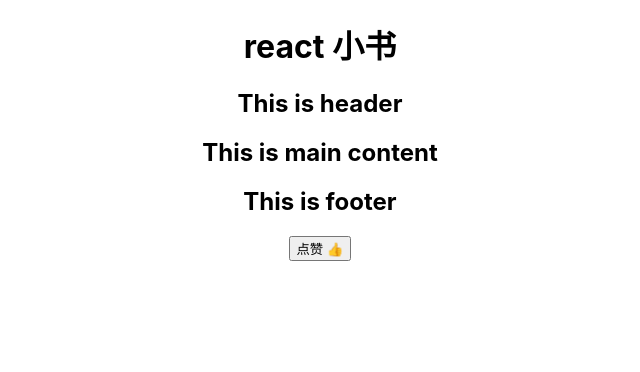
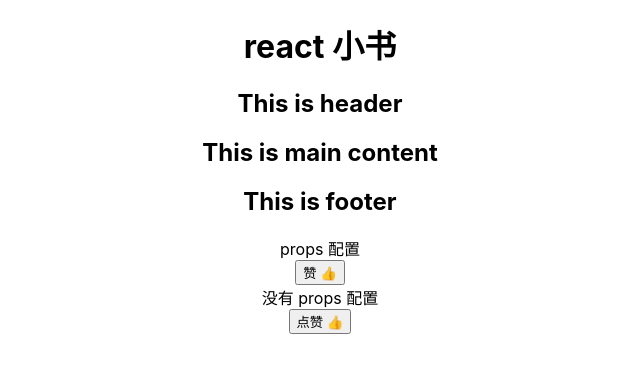
Before and after one commit to QheThe/react-sample, a React (Create React App) app: page / in a window 1280 px wide. Shown: the top 372 px of the page, without its empty margins (320-960 px from the left). Built offline with nearby package versions, Linux system fonts and the light colour scheme.

Commit message:
feat: props 配置

```diff
--- a/src/App.js
+++ b/src/App.js
@@ -8,6 +8,9 @@ function App() {
   return (
     <div className="App">
       <Index />
+      <div>props 配置</div>
+      <LikeButton likedText='已赞' unlikedText='赞'/>
+      <div>没有 props 配置</div>
       <LikeButton />
       {/* <header className="App-header">
         <img src={logo} className="App-logo" alt="logo" />
--- a/src/like/like.js
+++ b/src/like/like.js
@@ -19,9 +19,12 @@ class LikeButton extends Component {
     }
 
     render () {
+        const likedText = this.props.likedText ||'取消'
+        const unlikedText = this.props.unlikedText || '点赞'
         return (
             <button onClick={this.handleClickOnLikeButton.bind(this)}>
-                {this.state.isLiked? '取消' : '点赞'} 👍
+                {/* {this.state.isLiked? '取消' : '点赞'} 👍 */}
+                {this.state.isLiked? likedText : unlikedText} 👍
             </button>
         )
     }
```
Also changed, not shown: 1 other file (tests, documents, lock files or other folders).
